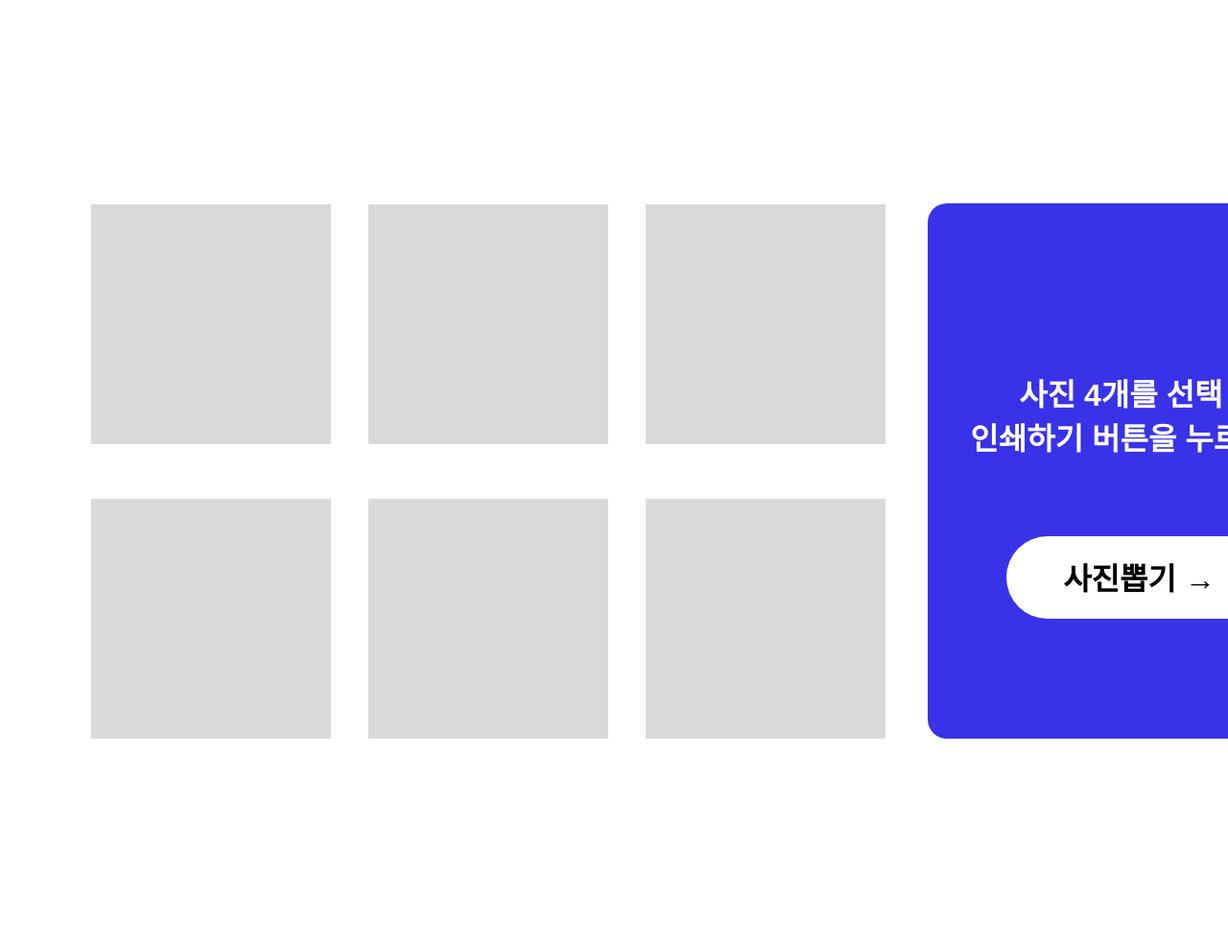
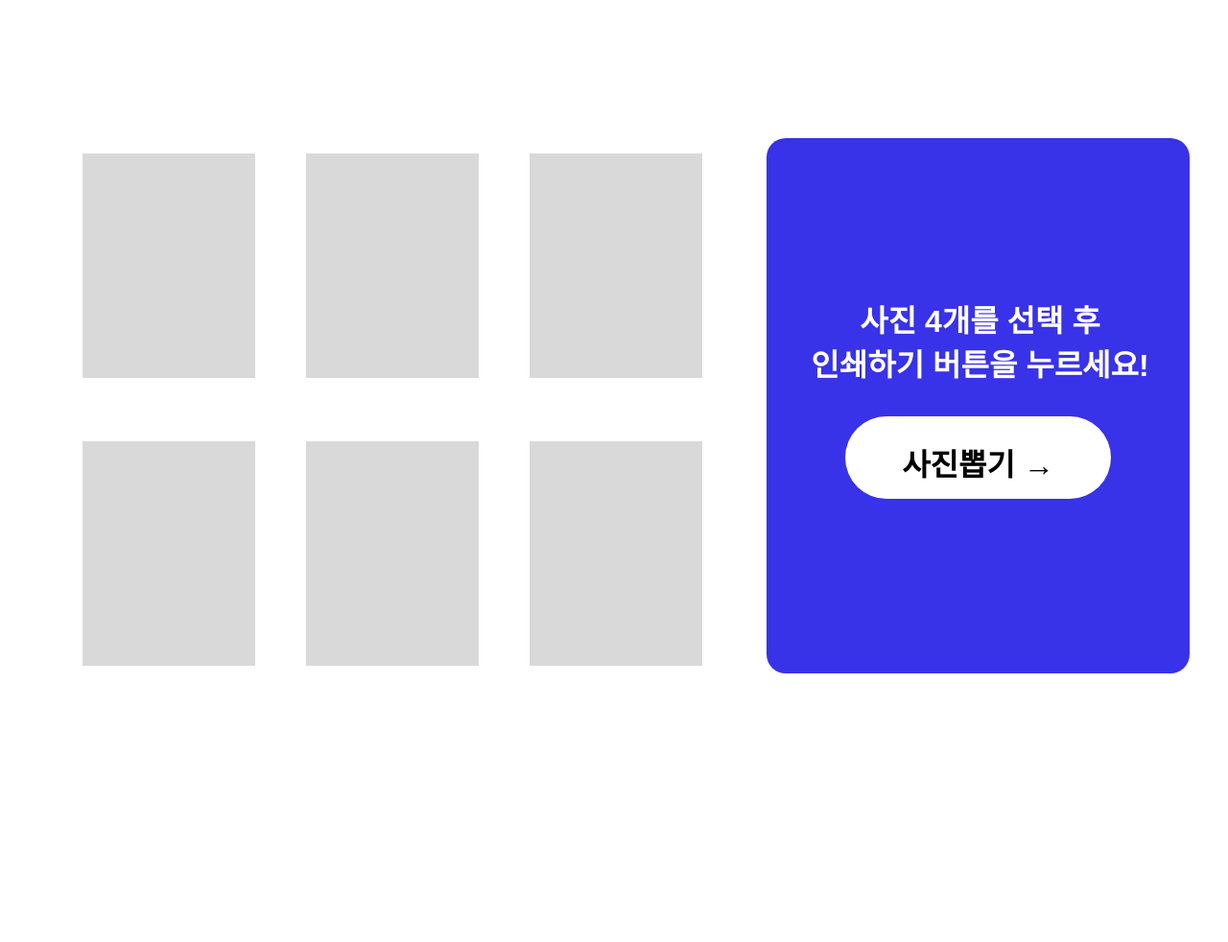
Before and after one commit to nightskyshop/noid, a Flask app: page /take_select_photo in a window 1280 px wide. Shown: the whole page at 96% size. After the commit the page ends 702 px from the top, so only its background shows below. Run offline with Flask 3, Linux system fonts and the light colour scheme; some web fonts are replaced.

Commit message:
Feat: Change canvas width, height in take_photo-2 & Change Styles from take_photo, take_select_photo

```diff
--- a/static/styles/take_select_photo.css
+++ b/static/styles/take_select_photo.css
@@ -1,79 +1,36 @@
-.div,
-.div * {
-  box-sizing: border-box;
-}
 .div {
   background: #ffffff;
-  height: 982px;
-  position: relative;
-  overflow: hidden;
+  display: flex;
+  max-width: 1200px;
+  margin: 9em auto;
+  justify-content: space-between;
 }
 .div2 {
   position: absolute;
   inset: 0;
 }
-.rectangle-15,
-.rectangle-16,
-.rectangle-17,
-.rectangle-18,
-.rectangle-19,
-.rectangle-20 {
-  position: absolute;
-  width: 250px;
-  height: 250px;
+.container {
+  width: 700px;
+  display: grid;
+  grid-auto-rows: 300px;
+  grid-template-columns: repeat(auto-fit, minmax(180px, 1fr));
+  margin: auto;
+}
+.container > div {
   background: #d9d9d9;
-  overflow: hidden;
-}
-
-.rectangle-15 {
-  left: 7.4%;
-  top: 21.7%;
-}
-
-.rectangle-17 {
-  left: calc(7.4% + 250px + 39px);
-  top: 21.7%;
-}
-
-.rectangle-19 {
-  left: calc(7.4% + 2 * (250px + 39px));
-  top: 21.7%;
-}
-
-.rectangle-16 {
-  left: 7.4%;
-  top: calc(21.7% + 250px + 57px);
-}
-
-.rectangle-18 {
-  left: calc(7.4% + 250px + 39px);
-  top: calc(21.7% + 250px + 57px);
-}
-
-.rectangle-20 {
-  left: calc(7.4% + 2 * (250px + 39px));
-  top: calc(21.7% + 250px + 57px);
-}
-.rectangle-15 img,
-.rectangle-16 img,
-.rectangle-17 img,
-.rectangle-18 img,
-.rectangle-19 img,
-.rectangle-20 img {
-  width: 100%;
-  height: 100%;
-  object-fit: cover;
-  object-position: center;
-  display: block;
+  width: 180px;
+  height: 234px;
+  margin: 1em;
 }
 .rectangle-21 {
   background: #3832e9;
   border-radius: 20px;
   width: 441px;
   height: 558px;
-  position: absolute;
-  left: 967px;
-  top: 212px;
+  display: flex;
+  flex-direction: column;
+  gap: 3em;
+  justify-content: center;
 }
 ._4 {
   color: #ffffff;
@@ -81,9 +38,6 @@
   font-family: "Pretendard-SemiBold", sans-serif;
   font-size: 32px;
   font-weight: 600;
-  position: absolute;
-  left: 967px;
-  top: 400px;
   width: 441px;
   height: 63px;
   display: flex;
@@ -93,16 +47,13 @@
 .div3 {
   width: 277px;
   height: 89px;
-  position: static;
+  margin: 0 auto;
 }
 .rectangle-22 {
   background: #ffffff;
   border-radius: 50px;
   width: 277px;
   height: 86px;
-  position: absolute;
-  left: 1049px;
-  top: 559px;
 }
 .div4 {
   color: #000000;
@@ -110,11 +61,8 @@
   font-family: "Pretendard-SemiBold", sans-serif;
   font-size: 32px;
   font-weight: 600;
-  position: absolute;
-  left: 1049px;
-  top: 556px;
-  width: 277px;
-  height: 89px;
+  position: relative;
+  top: 25px;
   display: flex;
   align-items: center;
   justify-content: center;
--- a/templates/noid_dankook_b.html
+++ b/templates/noid_dankook_b.html
@@ -79,7 +79,7 @@
           <div class="rectangle-6"></div>
           <div
             class="div3"
-            onclick="location.href='take_photo-1?frame=dankook-b'"
+            onclick="location.href='take_photo-1?frame=dankook_b'"
           >
             인쇄하기
           </div>
--- a/templates/take_select_photo.html
+++ b/templates/take_select_photo.html
@@ -68,8 +68,6 @@
         margin: 0;
         padding: 0;
       }
-
-/* <<<<<<< Updated upstream
       .rectangle-15,
       .rectangle-16,
       .rectangle-17,
@@ -78,35 +76,26 @@
       .rectangle-20,
       .rectangle-21 {
         cursor: pointer;
-        overflow: hidden;
         border: 2px solid transparent;
         transition: border 0.3s ease;
-      } */
+      }
 
- /* Stashed changes */
+      .selected {
+        border: 3px solid #00f;
+      }
+
       .rectangle-15 img,
       .rectangle-16 img,
       .rectangle-17 img,
       .rectangle-18 img,
       .rectangle-19 img,
-/* <<<<<<< Updated upstream
       .rectangle-20 img,
       .rectangle-21 img {
         width: 100%;
         height: 100%;
         object-fit: cover;
-      }
-
-      .selected {
-        border: 3px solid #00f; */
-
-      .rectangle-20 img {
-        width: 100%;
-        height: 100%;
-        object-fit: cover;
         object-position: center;
         display: block;
-
       }
     </style>
 
@@ -115,21 +104,25 @@
   <body>
     <div class="div">
       <!-- 사진 이미지 크기 변동필요 -->
+      <div class="container">
         <div class="rectangle-15"></div>
         <div class="rectangle-16"></div>
         <div class="rectangle-17"></div>
         <div class="rectangle-18"></div>
         <div class="rectangle-19"></div>
         <div class="rectangle-20"></div>
-      <div class="rectangle-21"></div>
+      </div>
+      <div class="rectangle-21">
         <div class="_4">
           사진 4개를 선택 후
           <br />
           인쇄하기 버튼을 누르세요!
         </div>
         <div class="div3">
-        <div class="rectangle-22"></div>
+          <div class="rectangle-22">
             <div class="div4">사진뽑기 →</div>
+          </div>
+        </div>
       </div>
     </div>
 
```
Also changed, not shown: static/styles/take_photo-1.css (+5 -11 lines), static/styles/take_photo-2.css (+12 -52 lines), templates/take_photo-1.html (+7 -6 lines), templates/take_photo-2.html (+29 -13 lines), images/8ff27e4b-8ecf-4333-83ca-811f26303cc0.png (added), images/fa0a4d67-a9fb-4a3d-b149-a94452f963ee.png (added), 2 other files. Lines whose indentation alone changed are shown as unchanged.
